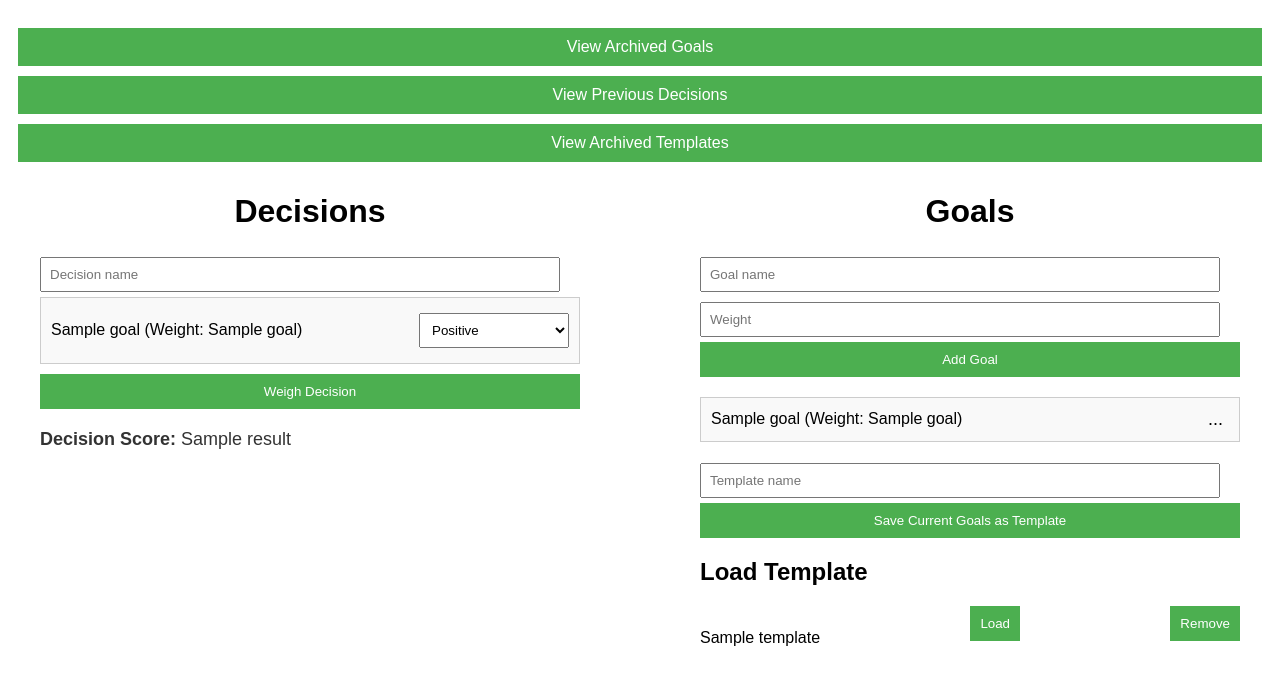
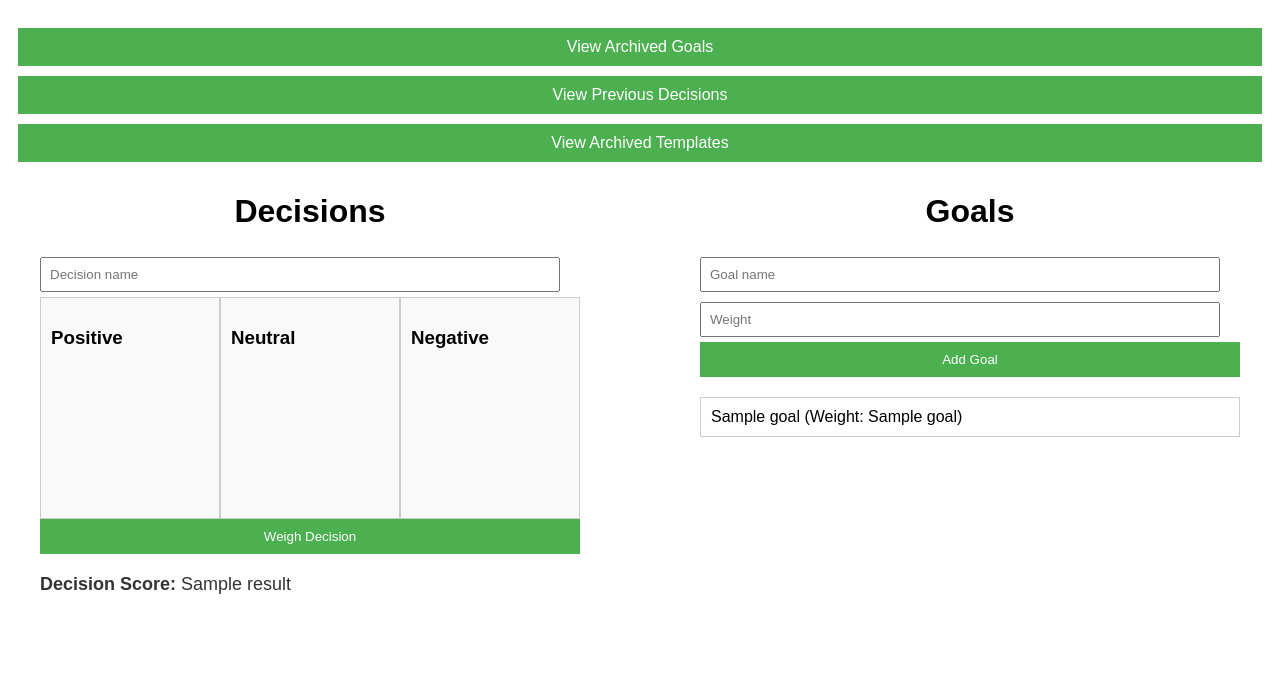
Before and after one commit to kevinl03/DecisionWeight, a Flask app: template templates/index.html in a window 1280 px wide. Shown: the top 685 px of the page. Run offline with Flask 3, Linux system fonts and the light colour scheme; the template is opened without the code that fills it: most values are stand-ins (such as "Sample title", 1, 10 or a date in 2020).

Commit message:
Reverted back to working version of application

```diff
--- a/app.py
+++ b/app.py
@@ -153,10 +153,12 @@ def archive_goal(goal_id):
 
     return redirect(url_for('index'))
 
+import json
+
 @app.route('/add_decision', methods=['POST'])
 def add_decision():
     decision_name = request.form['name']
-    scores = {key: value for key, value in request.form.items() if key.startswith('score_')}
+    scores = json.loads(request.form['scores'])
     timestamp = datetime.now().strftime('%Y-%m-%d %H:%M:%S')
 
     conn = sqlite3.connect('database.db')
@@ -165,17 +167,21 @@ def add_decision():
     max_weight = c.fetchone()[0]
 
     total_score = 0
-    for goal_id, score in scores.items():
-        c.execute('SELECT weight FROM goals WHERE id = ?', (goal_id.split('_')[1],))
+    for goal_id, column in scores.items():
+        c.execute('SELECT weight FROM goals WHERE id = ?', (goal_id,))
         weight = c.fetchone()[0]
-        score_value = {'positive': 1, 'neutral': 0, 'negative': -1}[score]
+        score_value = {'positive': 1, 'neutral': 0, 'negative': -1}[column]
         total_score += (weight / max_weight) * score_value
 
     c.execute('INSERT INTO decisions (name, timestamp, total_score) VALUES (?, ?, ?)', (decision_name, timestamp, total_score))
     conn.commit()
     conn.close()
 
-    return redirect(url_for('index'))
+    goals = get_goals()
+    decisions = get_decisions()
+    templates = get_templates()
+    return render_template('index.html', goals=goals, decisions=decisions, templates=templates, result=total_score)
+
 
 @app.route('/save_template', methods=['POST'])
 def save_template():
--- a/templates/index.html
+++ b/templates/index.html
@@ -19,6 +19,25 @@
         .container {
             width: 45%;
             margin-bottom: 20px;
+        }
+        .drag-container {
+            display: flex;
+            justify-content: space-around;
+            width: 100%;
+        }
+        .drop-column {
+            width: 30%;
+            padding: 10px;
+            border: 1px solid #ccc;
+            background-color: #f9f9f9;
+            min-height: 200px;
+        }
+        .goal-item {
+            padding: 10px;
+            margin-bottom: 10px;
+            border: 1px solid #ccc;
+            background-color: #fff;
+            cursor: grab;
         }
         h1 {
             text-align: center;
@@ -123,18 +142,20 @@
     <div class="main-container">
         <div class="container" id="decisions">
             <h1>Decisions</h1>
-            <form action="/add_decision" method="post">
+            <form id="decision-form" action="/add_decision" method="post">
+                <input type="hidden" name="scores" id="scores">
                 <input type="text" name="name" placeholder="Decision name" required>
-                {% for goal in goals %}
-                    <div class="goal-widget">
-                        <span>{{ goal[1] }} (Weight: {{ goal[2] }})</span>
-                        <select id="score_{{ goal[0] }}" name="score_{{ goal[0] }}" required>
-                            <option value="positive">Positive</option>
-                            <option value="neutral">Neutral</option>
-                            <option value="negative">Negative</option>
-                        </select>
+                <div class="drag-container">
+                    <div class="drop-column" id="positive-column">
+                        <h3>Positive</h3>
                     </div>
-                {% endfor %}
+                    <div class="drop-column" id="neutral-column">
+                        <h3>Neutral</h3>
+                    </div>
+                    <div class="drop-column" id="negative-column">
+                        <h3>Negative</h3>
+                    </div>
+                </div>
                 <button type="submit">Weigh Decision</button>
             </form>
             {% if result is not none %}
@@ -150,55 +171,56 @@
                 <input type="number" name="weight" placeholder="Weight" required>
                 <button type="submit">Add Goal</button>
             </form>
-            <ul>
+            <ul id="goal-list">
                 {% for goal in goals %}
-                    <li class="goal-widget">
+                    <li class="goal-item" draggable="true" data-id="{{ goal[0] }}" data-weight="{{ goal[2] }}">
                         <span>{{ goal[1] }} (Weight: {{ goal[2] }})</span>
-                        <button class="more-options" onclick="toggleOptions({{ goal[0] }})">...</button>
-                        <div id="options-{{ goal[0] }}" class="hidden">
-                            <button class="edit-button" onclick="editGoal({{ goal[0] }}, {{ goal[2] }})">Edit</button>
-                            <form action="/archive_goal/{{ goal[0] }}" method="post" style="margin: 0;">
-                                <button type="submit" class="archive-button">Archive</button>
-                            </form>
-                        </div>
-                        <form action="/edit_goal/{{ goal[0] }}" method="post" class="edit-form hidden">
-                            <input type="number" name="weight" placeholder="New Weight" required>
-                            <button type="submit" class="save-button">Save</button>
-                        </form>
-                    </li>
-                {% endfor %}
-            </ul>
-            <form action="/save_template" method="post">
-                <input type="text" name="template_name" placeholder="Template name" required>
-                <button type="submit">Save Current Goals as Template</button>
-            </form>
-            <h2>Load Template</h2>
-            <ul>
-                {% for template in templates %}
-                    <li>
-                        <span>{{ template[1] }}</span>
-                        <form action="/load_template/{{ template[0] }}" method="post" style="display:inline;">
-                            <button type="submit">Load</button>
-                        </form>
-                        <form action="/remove_template/{{ template[0] }}" method="post" style="display:inline;">
-                            <button type="submit">Remove</button>
-                        </form>
                     </li>
                 {% endfor %}
             </ul>
         </div>
     </div>
     <script>
-        function toggleOptions(goalId) {
-            const optionsDiv = document.getElementById(`options-${goalId}`);
-            optionsDiv.classList.toggle('hidden');
+        // Drag and Drop Functionality
+        const goalItems = document.querySelectorAll('.goal-item');
+        const dropColumns = document.querySelectorAll('.drop-column');
+
+        goalItems.forEach(item => {
+            item.addEventListener('dragstart', handleDragStart);
+        });
+
+        dropColumns.forEach(column => {
+            column.addEventListener('dragover', handleDragOver);
+            column.addEventListener('drop', handleDrop);
+        });
+
+        function handleDragStart(e) {
+            e.dataTransfer.setData('text/plain', e.target.dataset.id);
+            e.dataTransfer.setData('text/weight', e.target.dataset.weight);
         }
 
-        function editGoal(goalId, currentWeight) {
-            const editForm = document.querySelector(`form[action="/edit_goal/${goalId}"]`);
-            editForm.querySelector('input[name="weight"]').value = currentWeight;
-            editForm.classList.remove('hidden');
+        function handleDragOver(e) {
+            e.preventDefault();
         }
+
+        function handleDrop(e) {
+            e.preventDefault();
+            const id = e.dataTransfer.getData('text/plain');
+            const weight = e.dataTransfer.getData('text/weight');
+            const goalItem = document.querySelector(`.goal-item[data-id='${id}']`);
+            e.target.appendChild(goalItem);
+            goalItem.dataset.column = e.target.id;
+        }
+
+        // Form Submission
+        const form = document.getElementById('decision-form');
+        form.addEventListener('submit', function(e) {
+            const scores = {};
+            document.querySelectorAll('.goal-item').forEach(item => {
+                scores[item.dataset.id] = item.dataset.column.replace('-column', '');
+            });
+            document.getElementById('scores').value = JSON.stringify(scores);
+        });
     </script>
 </body>
 </html>
```
Also changed, not shown: archived_goals.db (added), database.db.
